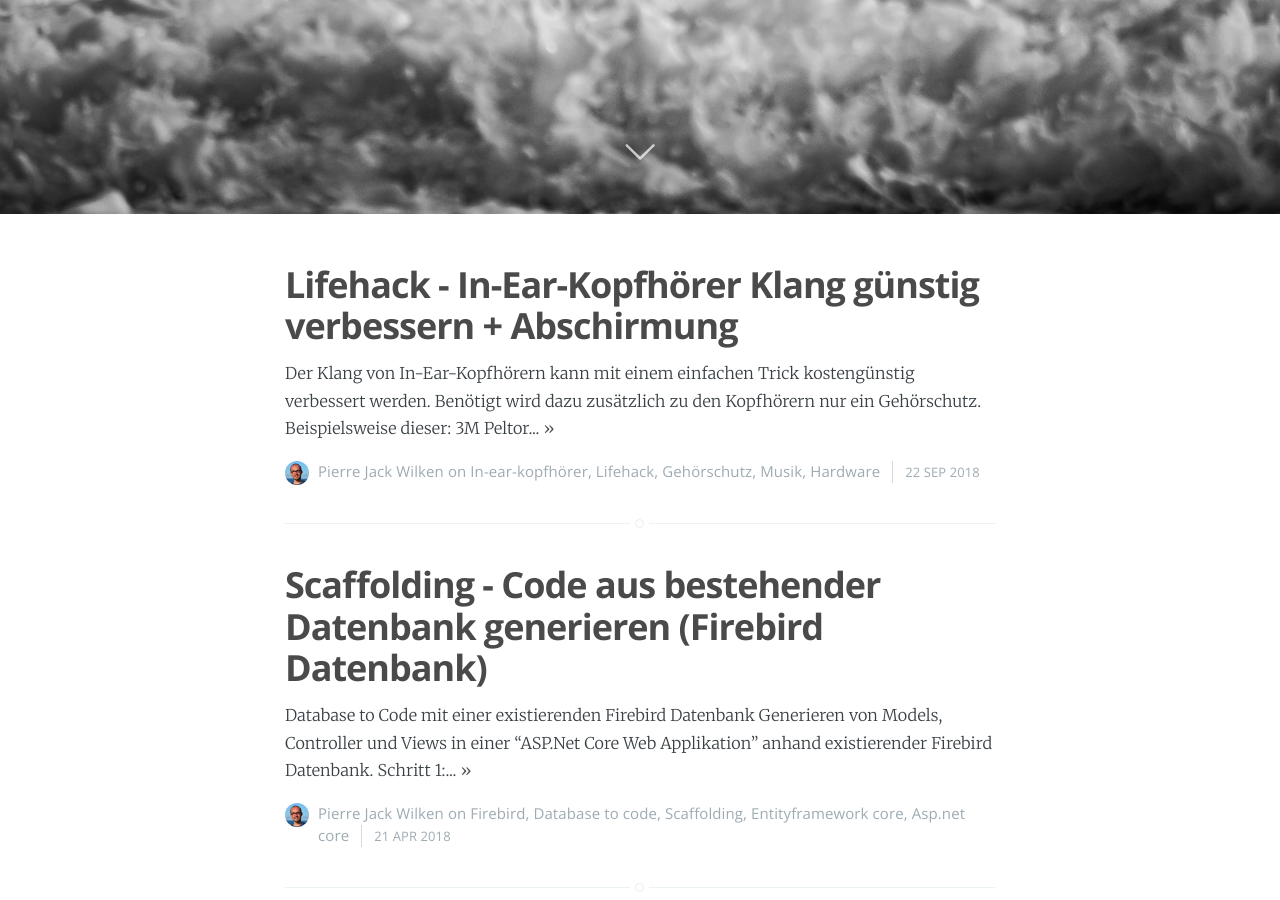
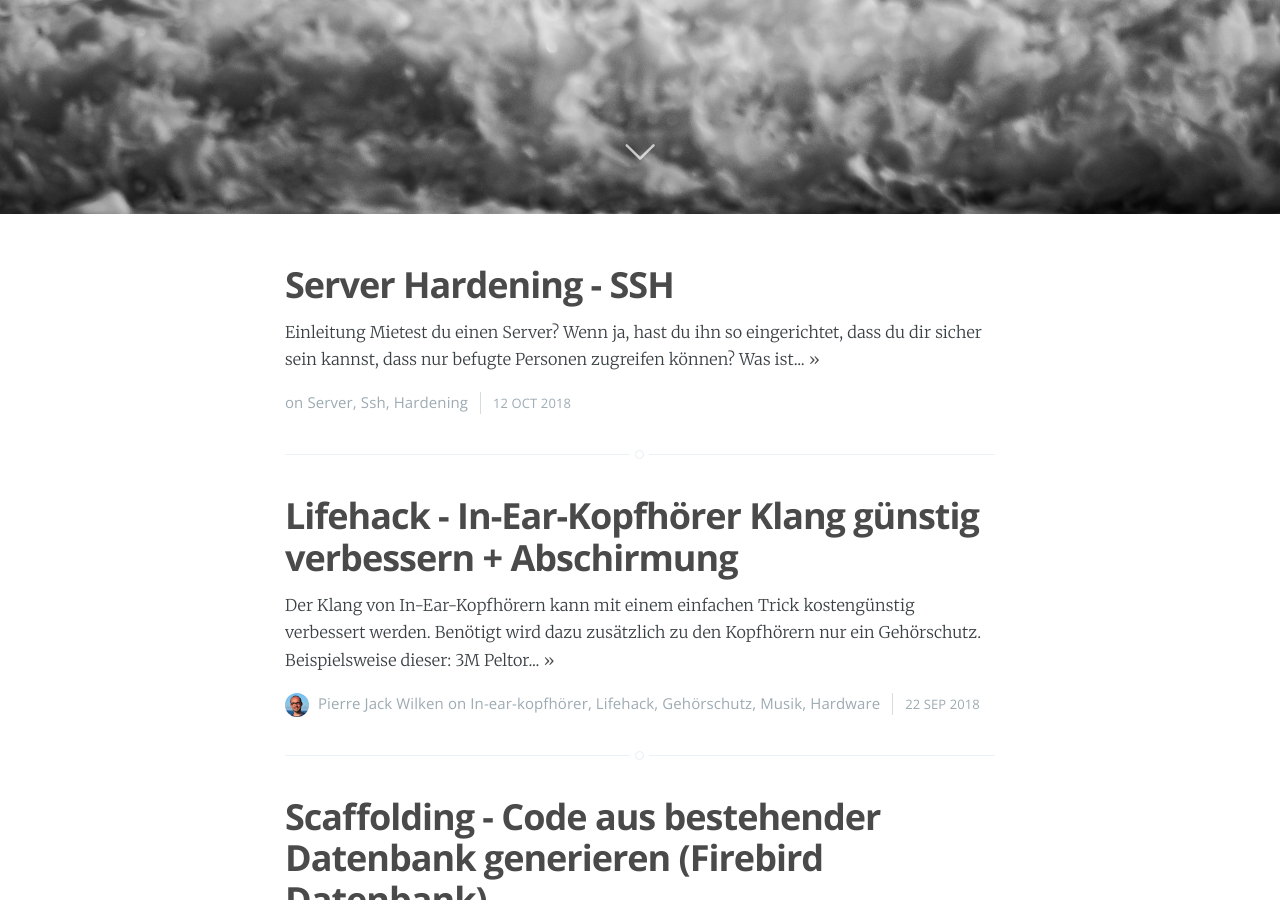
Before and after one commit to pwilken/digitalridingwebpage, a Jekyll site: the page built from index.html, in a window 1280 px wide and 900 px high, scrolled down 686 px. Built offline with Jekyll 4.4.1, drawn with Linux system fonts in a browser that asks for light colours; nearby versions of some CDN libraries; the list of posts is cut into pages by our own code; a file with an impossible date is left out; some of the changed text lies outside the part shown.

Commit message:
update date

```diff
--- a/_posts/2018-10-11-Server-Hardening-SSH.markdown
+++ b/_posts/2018-10-12-Server-Hardening-SSH.markdown
@@ -3,7 +3,7 @@ layout: post
 title: Server Hardening - SSH
 lang: de
 ref: de-lh-iek
-date:
+date: 2018-10-12 18:50:00 +0300
 description: Eine Anleitung um einen Server gegen unerwünschte Gäste zu schützen
 cover: assets/images/shell.jpg
 tags: [Server, SSH, Hardening]
```
